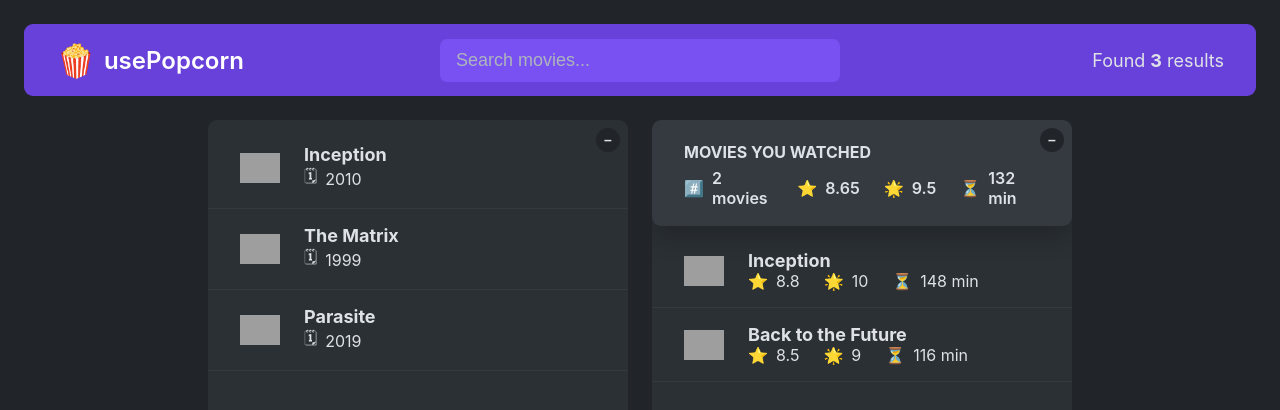
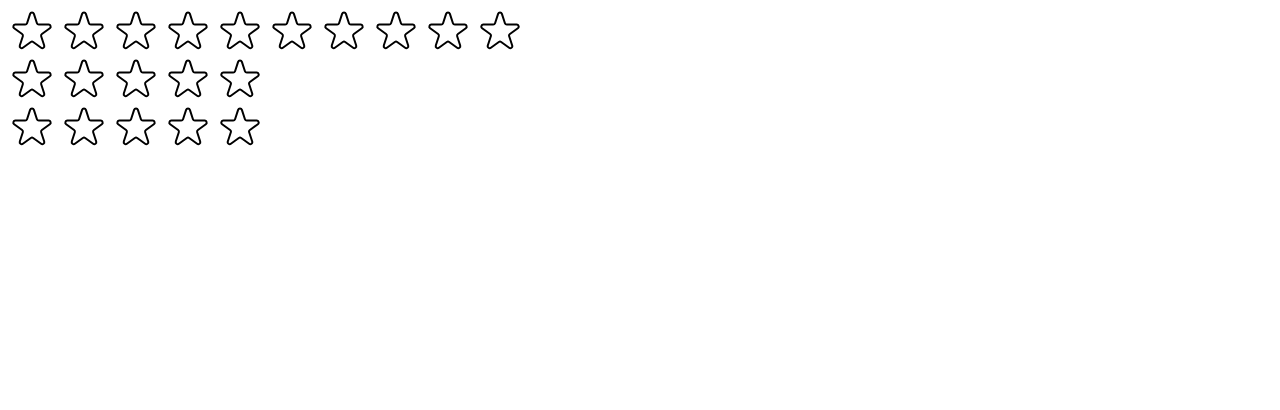
Before and after one commit to greninjam26/React, a React (Create React App) app in the folder usepopcorn/: page / in a window 1280 px wide. Shown: the top 410 px of the page. Built offline with nearby package versions, Linux system fonts and the light colour scheme; grey boxes are pictures that could not be loaded.

Commit message:
create a reusable basic rating star system

```diff
--- a/usepopcorn/src/App.js
+++ b/usepopcorn/src/App.js
@@ -59,10 +59,8 @@
 					<MovieList movies={movies} />
 				</Box>
 				<Box>
-					<>
-						<WatchedSummary watched={watched} />
-						<WatchedMovieList watched={watched} />
-					</>
+					<WatchedSummary watched={watched} />
+					<WatchedMovieList watched={watched} />
 				</Box>
 			</Main>
 		</>
--- /dev/null
+++ b/usepopcorn/src/StarRating.js
@@ -0,0 +1,74 @@
+import { useState } from "react";
+
+const containerStyle = {
+	display: "flex",
+	alignItems: "center",
+	gap: "16px",
+};
+
+const starContainerStyle = {
+	display: "flex",
+	gap: "4px",
+};
+
+const textStyle = {
+	lineHight: "1",
+	margin: "0",
+};
+
+const starStyle = {
+	width: "48px",
+	height: "48px",
+	display: "block",
+	cursor: "pointer",
+};
+
+export default function StarRating({ maxRating = 5 }) {
+	const [rating, setRating] = useState(0);
+
+	return (
+		<div style={containerStyle}>
+			<div style={starContainerStyle}>
+				{Array.from({ length: maxRating }, (_, i) => (
+					<Star
+						key={i}
+						onRate={() => setRating(i + 1)}
+						full={rating >= i + 1}
+					/>
+				))}
+			</div>
+			<p style={textStyle}>{rating || ""}</p>
+		</div>
+	);
+}
+
+function Star({ onRate, full }) {
+	return (
+		<span role="button" style={starStyle} onClick={onRate}>
+			{full ? (
+				<svg
+					xmlns="http://www.w3.org/2000/svg"
+					viewBox="0 0 20 20"
+					fill="#000"
+					stroke="#000"
+				>
+					<path d="M9.049 2.927c.3-.921 1.603-.921 1.902 0l1.07 3.292a1 1 0 00.95.69h3.462c.969 0 1.371 1.24.588 1.81l-2.8 2.034a1 1 0 00-.364 1.118l1.07 3.292c.3.921-.755 1.688-1.54 1.118l-2.8-2.034a1 1 0 00-1.175 0l-2.8 2.034c-.784.57-1.838-.197-1.539-1.118l1.07-3.292a1 1 0 00-.364-1.118L2.98 8.72c-.783-.57-.38-1.81.588-1.81h3.461a1 1 0 00.951-.69l1.07-3.292z" />
+				</svg>
+			) : (
+				<svg
+					xmlns="http://www.w3.org/2000/svg"
+					fill="none"
+					viewBox="0 0 24 24"
+					stroke="#000"
+				>
+					<path
+						strokeLinecap="round"
+						strokeLinejoin="round"
+						strokeWidth="{2}"
+						d="M11.049 2.927c.3-.921 1.603-.921 1.902 0l1.519 4.674a1 1 0 00.95.69h4.915c.969 0 1.371 1.24.588 1.81l-3.976 2.888a1 1 0 00-.363 1.118l1.518 4.674c.3.922-.755 1.688-1.538 1.118l-3.976-2.888a1 1 0 00-1.176 0l-3.976 2.888c-.783.57-1.838-.197-1.538-1.118l1.518-4.674a1 1 0 00-.363-1.118l-3.976-2.888c-.784-.57-.38-1.81.588-1.81h4.914a1 1 0 00.951-.69l1.519-4.674z"
+					/>
+				</svg>
+			)}
+		</span>
+	);
+}
--- a/usepopcorn/src/index.js
+++ b/usepopcorn/src/index.js
@@ -1,11 +1,14 @@
 import React from "react";
 import ReactDOM from "react-dom/client";
-import "./index.css";
-import App from "./App";
+import StarRating from "./StarRating";
+// import "./index.css";
+// import App from "./App";
 
 const root = ReactDOM.createRoot(document.getElementById("root"));
 root.render(
 	<React.StrictMode>
-		<App />
+		<StarRating maxRating={10} />
+		<StarRating maxRating={5} />
+		<StarRating />
 	</React.StrictMode>
 );
```
